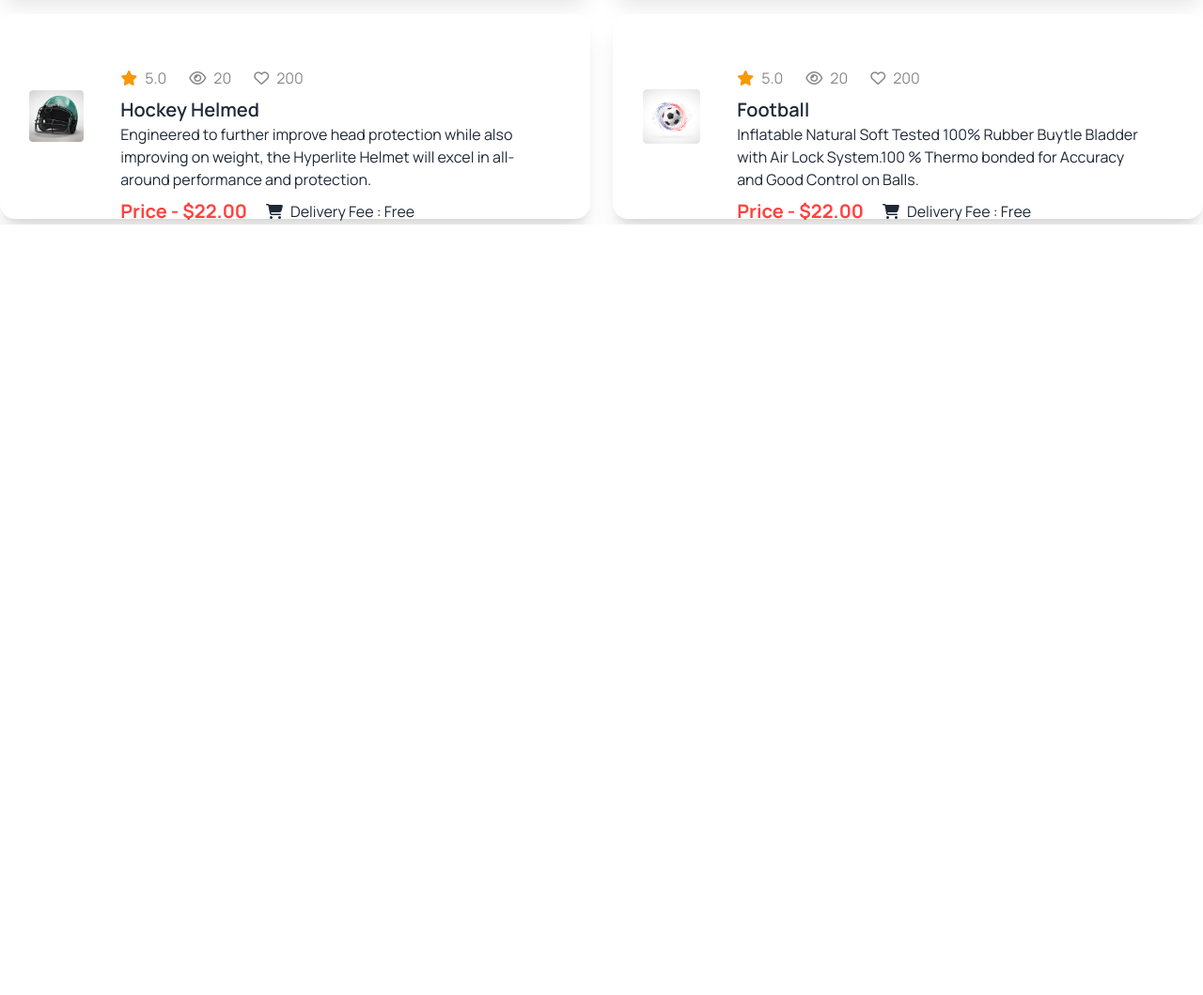
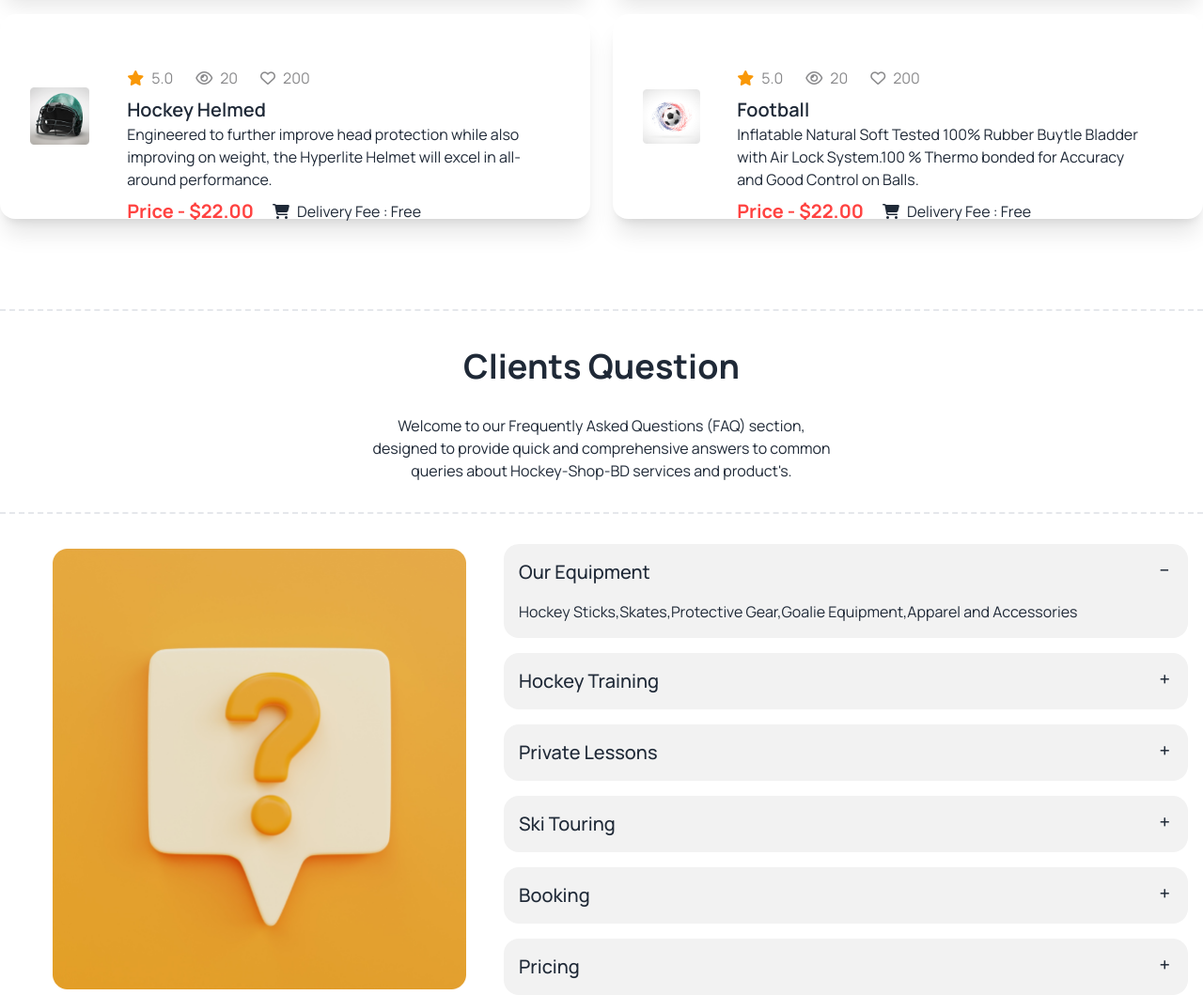
Before and after one commit to md-maruf-billa/assignment-3, a plain HTML site: page index.html in a window 1280 px wide. Shown: the part 3230-4289 px from the top of the page at 94% size. Before the commit the page ends 3469 px from the top, so only its background shows below. Drawn offline with nearby package versions, Linux system fonts and the light colour scheme.

Commit message:
Added FAQ section and responsiv resolve some responsiv issue

```diff
--- a/index.html
+++ b/index.html
@@ -143,7 +143,9 @@
             <div class="grid lg:grid-cols-4 gap-8 mt-8">
                 <!-- ---------radial -1 ---- -->
                 <div class="text-center space-y-4">
-                    <div class="radial-progress text-red-500 rotate-[100deg]" style="--value:87;" role="progressbar"><span class="rotate-[-100deg] text-black font-bold">87%</span></div>
+                    <div class="radial-progress text-red-500 rotate-[100deg]" style="--value:87;" role="progressbar">
+                        <span class="rotate-[-100deg] text-black font-bold">87%</span>
+                    </div>
                     <h3 class="font-bold text-xl">Player Facility</h3>
                     <p>
                         We try to provide our best player facility every player.
@@ -151,7 +153,9 @@
                 </div>
                 <!-- ---------radial -2 ---- -->
                 <div class="text-center space-y-4">
-                    <div class="radial-progress text-green-500 rotate-[100deg]" style="--value:95;" role="progressbar"><span class="rotate-[-100deg] font-bold text-black">95%</span></div>
+                    <div class="radial-progress text-green-500 rotate-[100deg]" style="--value:95;" role="progressbar">
+                        <span class="rotate-[-100deg] font-bold text-black">95%</span>
+                    </div>
                     <h3 class="font-bold text-xl">Player Facility</h3>
                     <p>
                         We try to provide our best player facility every player.
@@ -159,7 +163,9 @@
                 </div>
                 <!-- ---------radial -3 ---- -->
                 <div class="text-center space-y-4">
-                    <div class="radial-progress text-yellow-400 rotate-[100deg]" style="--value:90;" role="progressbar"><span class="font-bold rotate-[-100deg] text-black">90%</span></div>
+                    <div class="radial-progress text-yellow-400 rotate-[100deg]" style="--value:90;" role="progressbar">
+                        <span class="font-bold rotate-[-100deg] text-black">90%</span>
+                    </div>
                     <h3 class="font-bold text-xl">Player Facility</h3>
                     <p>
                         We try to provide our best player facility every player.
@@ -167,7 +173,9 @@
                 </div>
                 <!-- ---------radial -4 ---- -->
                 <div class="text-center space-y-4">
-                    <div class="radial-progress text-sky-500 rotate-[100deg]" style="--value:80;" role="progressbar"><span class="text-black font-bold rotate-[-100deg]">80%</span></div>
+                    <div class="radial-progress text-sky-500 rotate-[100deg]" style="--value:80;" role="progressbar">
+                        <span class="text-black font-bold rotate-[-100deg]">80%</span>
+                    </div>
                     <h3 class="font-bold text-xl">Player Facility</h3>
                     <p>
                         We try to provide our best player facility every player.
@@ -277,7 +285,8 @@
                         </div>
                         <div>
                             <h2 class="card-title">World Cup Jersey</h2>
-                            <p>Over the years, the World Cup has given us some iconic jersey designs that have become synonymous with football history. </p>
+                            <p>Over the years, the World Cup has given us some iconic jersey designs that have become
+                                synonymous with football history. </p>
                         </div>
                         <div class="flex gap-5 items-center ">
                             <div>
@@ -312,7 +321,8 @@
                         </div>
                         <div>
                             <h2 class="card-title">World Cup Flags Football</h2>
-                            <p>In the grand symphony of the World Cup, flags and football harmonize to create an unforgettable experience. </p>
+                            <p>In the grand symphony of the World Cup, flags and football harmonize to create an
+                                unforgettable experience. </p>
                         </div>
                         <div class="flex gap-5 items-center ">
                             <div>
@@ -347,7 +357,8 @@
                         </div>
                         <div>
                             <h2 class="card-title">Cap For Hockeys</h2>
-                            <p>One of the most popular choices for hockey fans is a cap adorned with the logo and colors of their favorite team.</p>
+                            <p>One of the most popular choices for hockey fans is a cap adorned with the logo and colors
+                                of their favorite team.</p>
                         </div>
                         <div class="flex gap-5 items-center ">
                             <div>
@@ -382,7 +393,8 @@
                         </div>
                         <div>
                             <h2 class="card-title">Football Half Jersey</h2>
-                            <p>Over the years, the World Cup has given us some iconic jersey designs that have become synonymous with football history. </p>
+                            <p>Over the years, the World Cup has given us some iconic jersey designs that have become
+                                synonymous with football history. </p>
                         </div>
                         <div class="flex gap-5 items-center ">
                             <div>
@@ -417,7 +429,8 @@
                         </div>
                         <div>
                             <h2 class="card-title">Hockey Helmed</h2>
-                            <p>Engineered to further improve head protection while also improving on weight, the Hyperlite Helmet will excel in all-around performance and protection.</p>
+                            <p>Engineered to further improve head protection while also improving on weight, the
+                                Hyperlite Helmet will excel in all-around performance.</p>
                         </div>
                         <div class="flex gap-5 items-center ">
                             <div>
@@ -452,7 +465,8 @@
                         </div>
                         <div>
                             <h2 class="card-title">Football</h2>
-                            <p>Inflatable Natural Soft Tested 100% Rubber Buytle Bladder with Air Lock System.100 % Thermo bonded for Accuracy and Good Control on Balls.</p>
+                            <p>Inflatable Natural Soft Tested 100% Rubber Buytle Bladder with Air Lock System.100 %
+                                Thermo bonded for Accuracy and Good Control on Balls.</p>
                         </div>
                         <div class="flex gap-5 items-center ">
                             <div>
@@ -468,6 +482,78 @@
                 </div>
             </div>
         </section>
+
+        <!-- --------Clients Question section---- -->
+        <section class="mt-24">
+            <div class="flex flex-col items-center justify-center gap-6 border-y-2 border-dashed py-8 px-5">
+                <h1 class="font-bold text-[22px] lg:text-[36px]">Clients Question</h1>
+                <p class="lg:w-[500px] text-center">
+                    Welcome to our Frequently Asked Questions (FAQ) section, designed to provide quick and comprehensive answers to common queries about Hockey-Shop-BD services and product's.
+                </p>
+            </div>
+            <div class="flex flex-col lg:flex-row items-center gap-20 mt-8 px-4">
+                <div class="lg:w-[440px] lg:h-[470px]">
+                    <img class="w-4/5 ml-10 lg:w-full" src="./Images/11.png" alt="">
+                </div>
+                <div class="space-y-4 lg:flex-1">
+                    <div class="collapse collapse-plus bg-base-200">
+                        <input type="radio" name="my-accordion-3" checked="checked" />
+                        <div class="collapse-title text-xl font-medium">
+                            Our Equipment
+                        </div>
+                        <div class="collapse-content">
+                            <p> Hockey Sticks,Skates,Protective Gear,Goalie Equipment,Apparel and Accessories</p>
+                        </div>
+                    </div>
+                    <div class="collapse collapse-plus bg-base-200">
+                        <input type="radio" name="my-accordion-3" />
+                        <div class="collapse-title text-xl font-medium">
+                            Hockey Training
+                        </div>
+                        <div class="collapse-content">
+                            <p>Off-Ice Conditioning, On-Ice Drills, Strength and Power Training, Agility and Speed
+                                Training.</p>
+                        </div>
+                    </div>
+                    <div class="collapse collapse-plus bg-base-200">
+                        <input type="radio" name="my-accordion-3" />
+                        <div class="collapse-title text-xl font-medium">
+                            Private Lessons
+                        </div>
+                        <div class="collapse-content">
+                            <p>We provide private Lessons some player. Like as weak player.</p>
+                        </div>
+                    </div>
+                    <div class="collapse collapse-plus bg-base-200">
+                        <input type="radio" name="my-accordion-3" />
+                        <div class="collapse-title text-xl font-medium">
+                            Ski Touring
+                        </div>
+                        <div class="collapse-content">
+                            <p>hello</p>
+                        </div>
+                    </div>
+                    <div class="collapse collapse-plus bg-base-200">
+                        <input type="radio" name="my-accordion-3" />
+                        <div class="collapse-title text-xl font-medium">
+                            Booking
+                        </div>
+                        <div class="collapse-content">
+                            <p>You can booking our nex tournament tekit today.</p>
+                        </div>
+                    </div>
+                    <div class="collapse collapse-plus bg-base-200">
+                        <input type="radio" name="my-accordion-3" />
+                        <div class="collapse-title text-xl font-medium">
+                            Pricing
+                        </div>
+                        <div class="collapse-content">
+                            <p>We provided low price our all services and products.</p>
+                        </div>
+                    </div>
+                </div>
+            </div>
+        </section>
     </main>
 </body>
 
```
